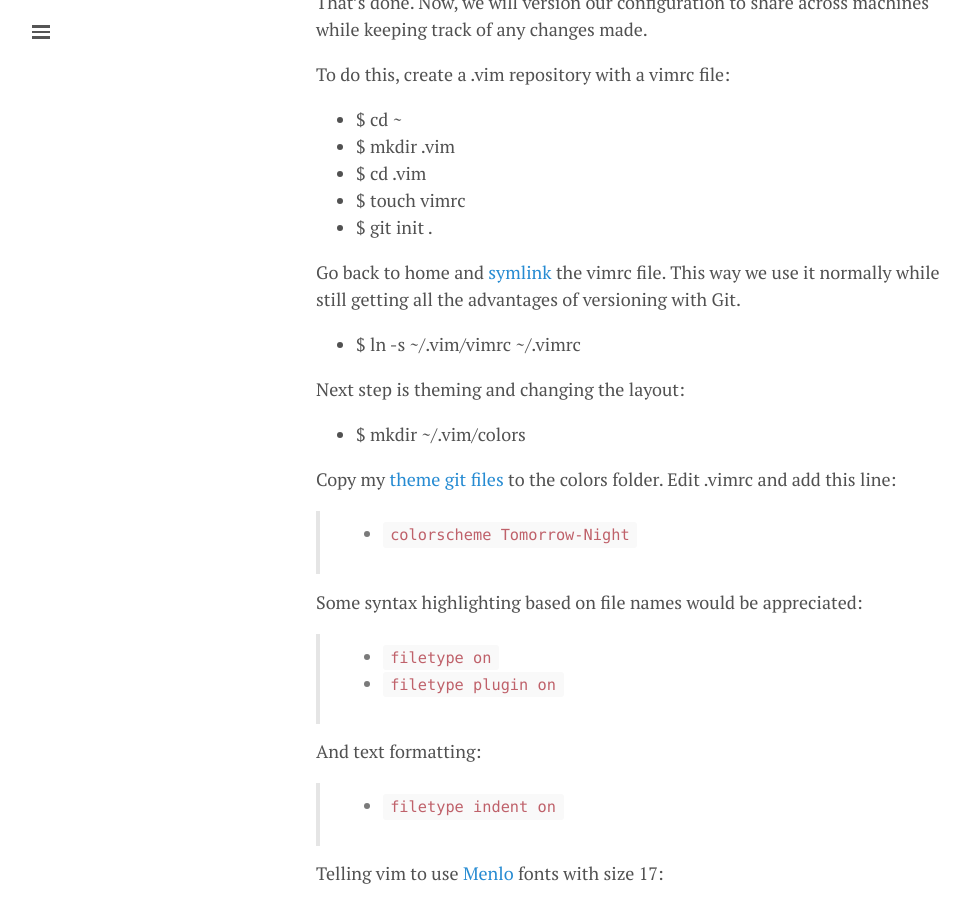
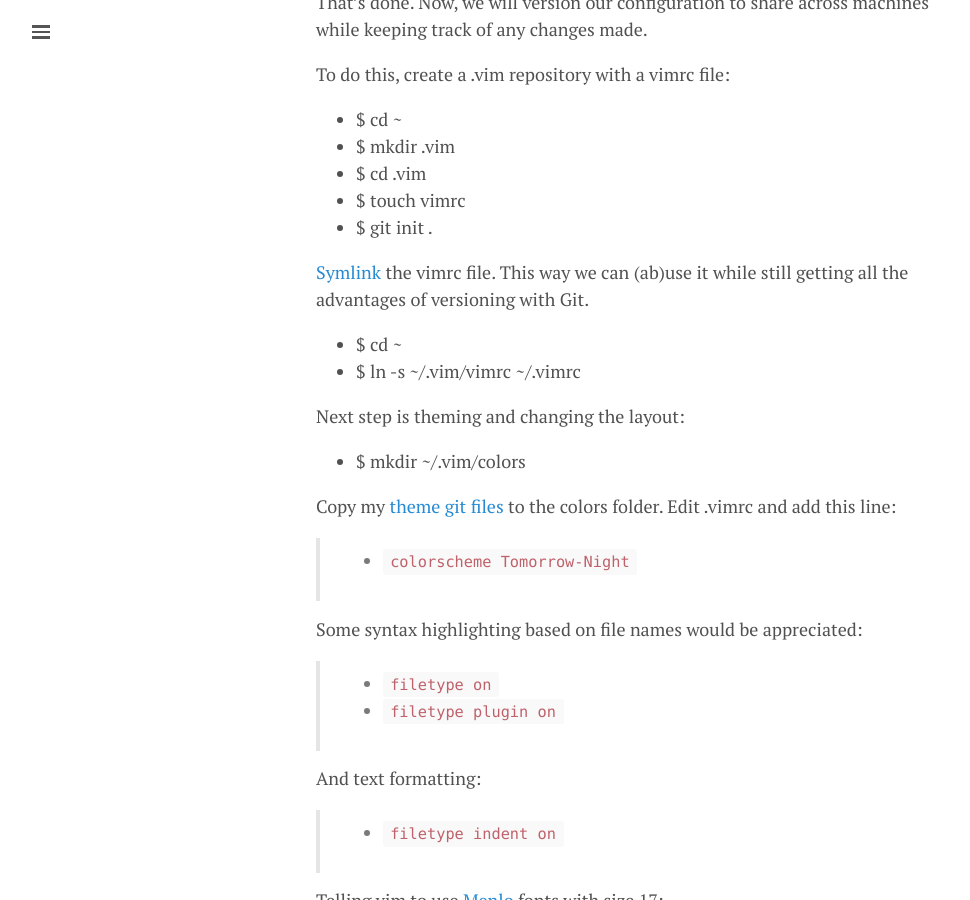
Before and after one commit to lgeurts/lgeurts.github.io, a Jekyll site: the page built from _posts/2017-07-11-bunsenlabs-linux-setup-notes-for dell-inspiron-6000.md, in a window 1280 px wide and 900 px high, scrolled down 5444 px. Shown: the whole window, without its empty margins (0-970 px from the left). Built offline with Jekyll 4.4.1, drawn with Linux system fonts in a browser that asks for light colours; nearby versions of some CDN libraries; comment, search, counter and statistics services are not loaded.

Commit message:
Change vim section

```diff
--- a/_posts/2017-07-11-bunsenlabs-linux-setup-notes-for dell-inspiron-6000.md
+++ b/_posts/2017-07-11-bunsenlabs-linux-setup-notes-for dell-inspiron-6000.md
@@ -170,8 +170,9 @@ To do this, create a .vim repository with a vimrc file:
 - $ touch vimrc
 - $ git init .
 
-Go back to home and [symlink](https://wiki.debian.org/SymLink) the vimrc file. This way we use it normally while still getting all the advantages of versioning with Git.
+[Symlink](https://wiki.debian.org/SymLink) the vimrc file. This way we can (ab)use it while still getting all the advantages of versioning with Git.
 
+- $ cd ~
 - $ ln -s ~/.vim/vimrc ~/.vimrc
 
 Next step is theming and changing the layout:
```
